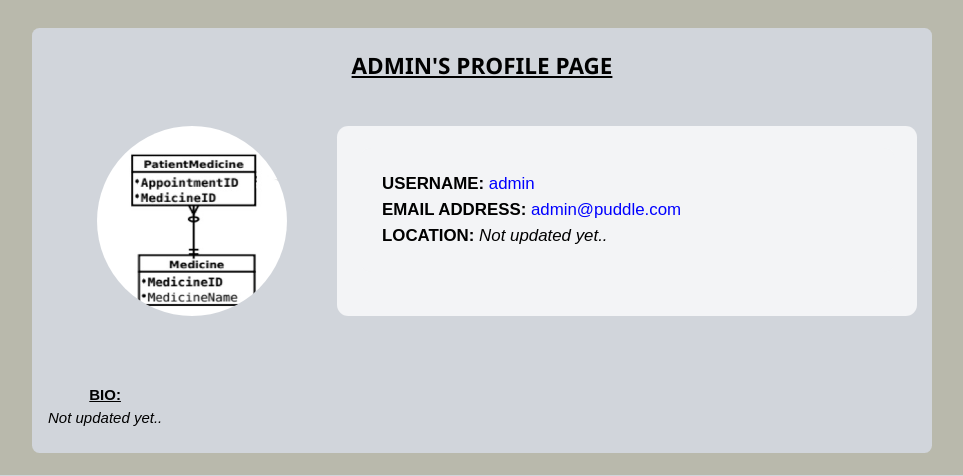
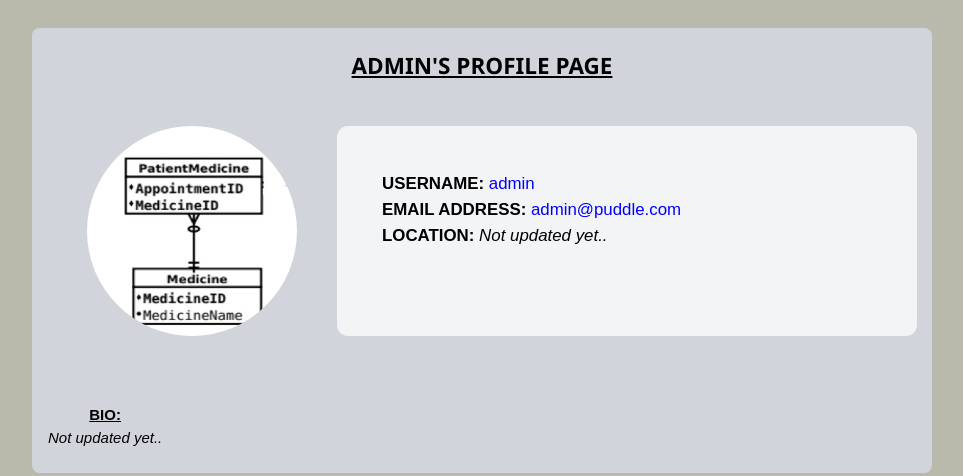
Before and after one commit to IanMalobaMwakha/Puddle, a Django app: page /profile/1/ in a window 1280 px wide. Shown: the part 80-556 px from the top of the page, without its empty margins (158-1121 px from the left). Run offline with Django 4.2, Linux system fonts and the light colour scheme; data comes from the database, SQL or seed files in the repository; both versions use the stored data as it was after the commit; some libraries are stand-ins or nearby versions.

Commit message:
modified:   puddle/core/templates/core/profile.html

```diff
--- a/puddle/core/templates/core/profile.html
+++ b/puddle/core/templates/core/profile.html
@@ -16,7 +16,7 @@
       <div class="col-span-1 md:col-span-1">
           <div class="col-span-1 md:col-span-1 flex justify-center items-center">
             {% if profile.avatar %}
-                <img src="{{ profile.avatar.url }}" style="height: 190px; width: 190px; border-radius: 50%;" class="rounded-t-xl w-full img-enlargable">
+                <img src="{{ profile.avatar.url }}" style="height: 210px; width: 210px; border-radius: 50%;" class="rounded-t-xl w-full img-enlargable">
             {% else %}
                 <svg xmlns="http://www.w3.org/2000/svg" width="200" height="200" viewBox="0 0 48 48">
                     <g fill="maroon">
```
Also changed, not shown: puddle/db.sqlite3, puddle/media/profile_avatar/unit5lj1_5.jpg (added).
